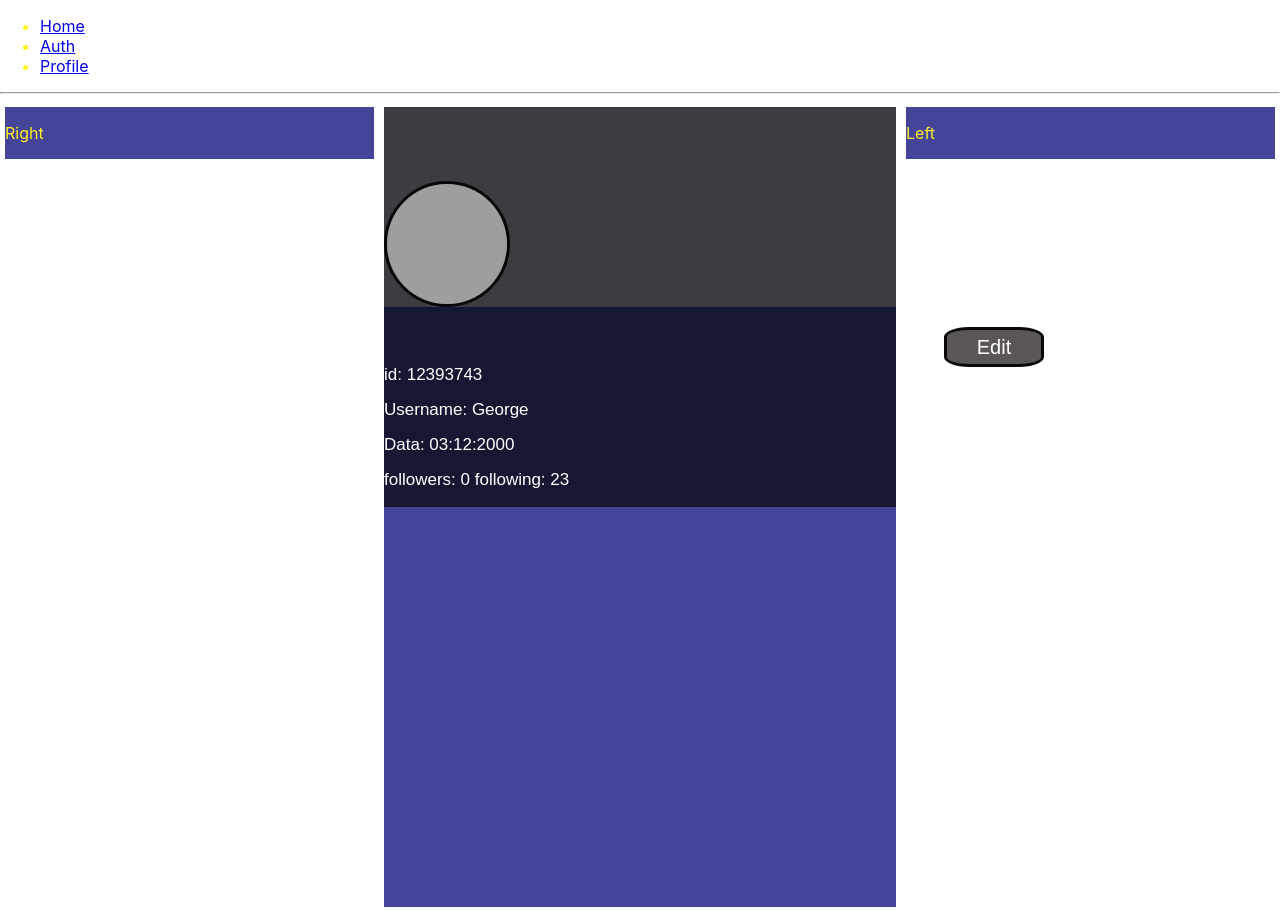
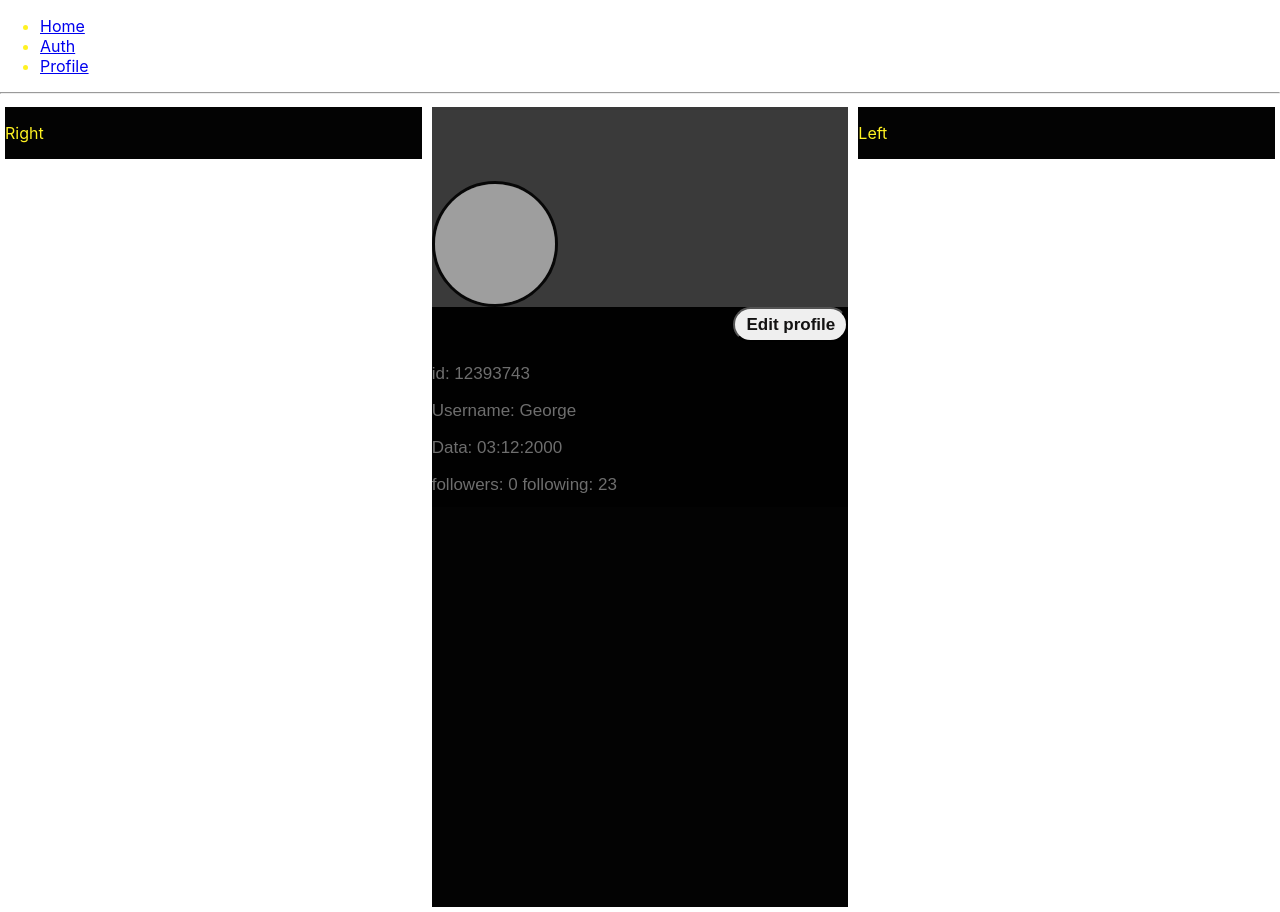
Before and after one commit to Memagog/social, a React (Create React App) app: page /prof in a window 1280 px wide. Built offline with nearby package versions, Linux system fonts and the light colour scheme; grey boxes are pictures that could not be loaded.

Commit message:
Create profile page

```diff
--- a/src/components/ProfilePage/Profile/Profile.scss
+++ b/src/components/ProfilePage/Profile/Profile.scss
@@ -20,32 +20,29 @@
     }
 }
 .profile__container_info-block {
-   display: flex;
-   align-items: flex-start;
-   justify-content: flex-end;
-   flex-direction: column;
-
+    display: flex;
+    justify-content: space-between;
     height: 50%;
     background-color: rgba(0, 0, 0, 0.671);
-    p{
+
+    .profile__container_info-block_info-container{
+       margin-top: 40px;
+        p{
+            font-family:Arial, Helvetica, sans-serif;
+            font-size: 17px;
+            color: #ffffff6e;
+        }
+    }
+
+    .profile__container_info-block_edit-button{
+        position: relative;
+        color: rgb(12, 12, 12);
+        width: 115px;
+        height: 35px;
+        border-radius: 50px 50px 50px 50px;
         font-family:Arial, Helvetica, sans-serif;
         font-size: 17px;
-        color: #ffffff;
-        margin-top: -2px;
-    }
-    .profile__container_info-block_edit-button{
-        margin-left: 560px;
-        button{
-            z-index: 100;
-            font-family:Arial, Helvetica, sans-serif;
-            font-size: 20px;
-            background-color: rgb(90, 86, 86);
-            border-radius: 25%;
-            width: 100px;
-            height: 40px;
-            border: #080808 solid;
-            color: #ffffff;
-        }
-
+        font-weight: bold;
+        color: #131212;
     }
 }
--- a/src/components/ProfilePage/Profile/ProfileHeader.js
+++ b/src/components/ProfilePage/Profile/ProfileHeader.js
@@ -20,13 +20,15 @@ export default function Profile() {
                     />
                 </div>
                 <div className="profile__container_info-block">
-                    <div className="profile__container_info-block_edit-button">
-                        <button>Edit</button>
-                    </div>
-                    <p>id: {user._id}</p>
-                    <p>Username: {user.name}</p>
-                    <p>Data: {user.data}</p>
-                    <p>followers: {user.followers} following: {user.following}</p>
+                   <div className="profile__container_info-block_info-container">
+                        <p>id: {user._id}</p>
+                        <p>Username: {user.name}</p>
+                        <p>Data: {user.data}</p>
+                        <p>followers: {user.followers} following: {user.following}</p>
+                   </div>
+                   <div>
+                        <button className="profile__container_info-block_edit-button">Edit profile</button>
+                   </div>
                 </div>
            </div>
         </div>
--- a/src/components/ProfilePage/ProfileContainer.scss
+++ b/src/components/ProfilePage/ProfileContainer.scss
@@ -1,4 +1,4 @@
-$color: #444599;
+$color: #030303;
 
 div.container {
     display: flex;
@@ -7,21 +7,21 @@ div.container {
 }
 div.menu{
     margin: 5px;
-    width: 30%;
+    width: 33%;
     height: 100%;
     background-color: $color;
 }
 
 div.main {
     margin: 5px;
-    width: 40%;
+    width: 33%;
     background-color: $color;
     height: 800px;
 }
 
 div.right {
     margin: 5px;
-    width: 30%;
+    width: 33%;
     background-color: $color;
     height: 100%;
 
```
